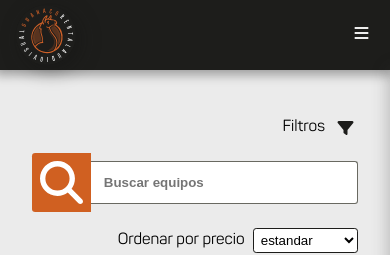
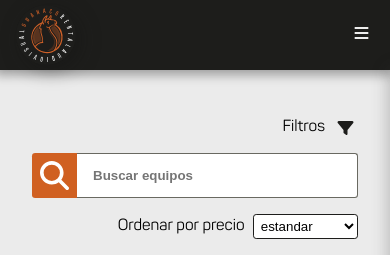
Before and after one commit to Facupelli/guanaco-rental, a Next.js app in the folder guanaco-rental/: page / in a window 390 px wide. Shown: the top 255 px of the page. Built offline with nearby package versions, Linux system fonts and the light colour scheme; no server answers.

Commit message:
newOrderSuccess responsive

```diff
--- a/guanaco-rental/components/Bookeable/EquipmentSearchBar/EquipmentSearchBar.module.scss
+++ b/guanaco-rental/components/Bookeable/EquipmentSearchBar/EquipmentSearchBar.module.scss
@@ -47,11 +47,11 @@
     width: 100%;
 
     .search_input{
-      padding: .8rem;
+      height: 45px;
     }
 
     .search_icon{
-      height: 43px;
+      height: calc(45px - 1rem);
     }
   }
 }
--- a/guanaco-rental/styles/NewOrderSuccess.module.scss
+++ b/guanaco-rental/styles/NewOrderSuccess.module.scss
@@ -8,8 +8,8 @@
   article {
     display: flex;
     margin-top: 2rem;
-    border: 1px solid black;
-    border-radius: .2rem;
+    border: 1px solid $m-black;
+    border-radius: 0.2rem;
     background-color: $s-gray;
 
     .flex_60 {
@@ -19,17 +19,36 @@
 
     .flex_20 {
       flex-basis: 25%;
-      border-right: 1px solid black;
+      border-right: 1px solid $m-black;
       padding: 0.5rem;
     }
 
-    .bold{
+    .bold {
       font-weight: 600;
     }
-
   }
-  button{
+  button {
     margin-top: 2rem;
     @include m-button-orange;
   }
 }
+
+@media (max-width: 920px) {
+  .main {
+    margin-top: 3rem;
+
+    article {
+      flex-direction: column;
+
+      .flex_20,
+      .flex_60 {
+        flex-basis: 100%;
+      }
+
+      .flex_20 {
+        border: none;
+        border-bottom: 1px solid $m-black;
+      }
+    }
+  }
+}
```
